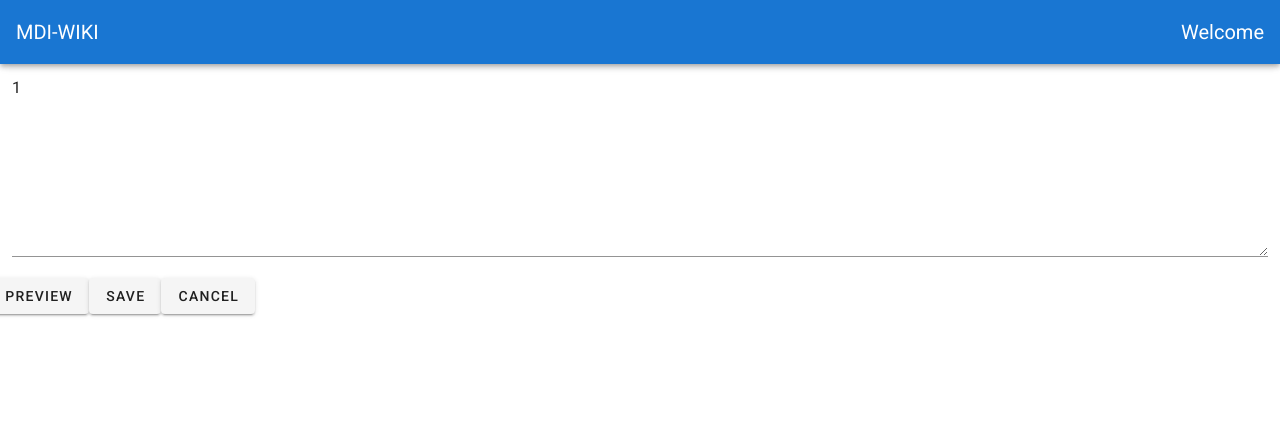
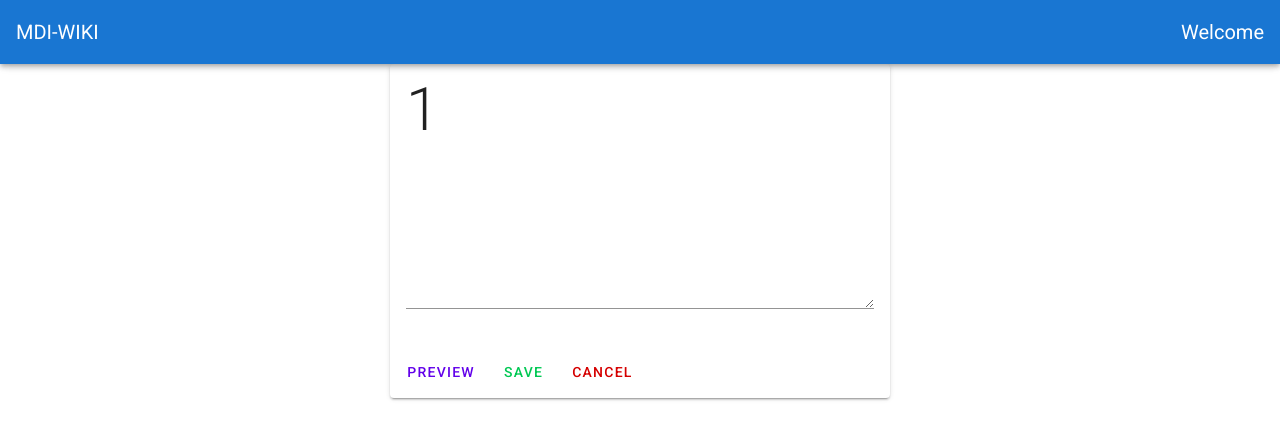
Before and after one commit to yid164/planitar-assignment, a Vue app: page /edit/1 in a window 1280 px wide. Shown: the top 440 px of the page. Built offline with nearby package versions, Linux system fonts and the light colour scheme; no server answers.

Commit message:
Made some UI change for Edit component

```diff
--- a/src/components/Edit.vue
+++ b/src/components/Edit.vue
@@ -1,26 +1,33 @@
 <template>
-    <div>
-        <v-col>
-            <v-list-item-title>{{articleName}}</v-list-item-title>
+    <v-card id="edit"
+            class="mx-auto"
+            color="white"
+            width="500px">
+        <v-card-text>
+            <p class="display-3 text--primary">
+                {{articleName}}
+            </p>
             <div v-if="!readyPreview">
                 <v-textarea v-model="currentContent"></v-textarea>
             </div>
             <div v-else>
-                <div v-if="currentContent === ''">
+                <div v-if="currentContent === ''" class="text--primary">
                     <p>No article with this exact name found， Use Edit button in the header to add it</p>
                 </div>
                 <div v-else>
-                    <html>{{currentContent}}</html>
-                    <v-btn @click="closePreview()">Close</v-btn>
+                    <span v-html="currentContent"></span>
                 </div>
+                <v-btn text color="red accent-4" @click="closePreview()">Close</v-btn>
             </div>
-        </v-col>
-        <v-row align="center">
-            <v-btn @click="preview()">Preview</v-btn>
-            <v-btn @click="save()">Save</v-btn>
-            <v-btn @click="cancel()">Cancel</v-btn>
-        </v-row>
-    </div>
+
+        </v-card-text>
+        <v-card-actions>
+            <v-btn text color="deep-purple accent-4" @click="preview()">Preview</v-btn>
+            <v-btn text color="green accent-4" @click="save()">Save</v-btn>
+            <v-btn text color="red accent-4" @click="cancel()">Cancel</v-btn>
+        </v-card-actions>
+    </v-card>
+
 </template>
 
 <script>
--- a/src/components/View.vue
+++ b/src/components/View.vue
@@ -3,7 +3,6 @@
          class="mx-auto"
          color="white"
          width="500px">
-
         <v-card-text>
             <p class="display-3 text--primary">
                 {{articleName}}
```
